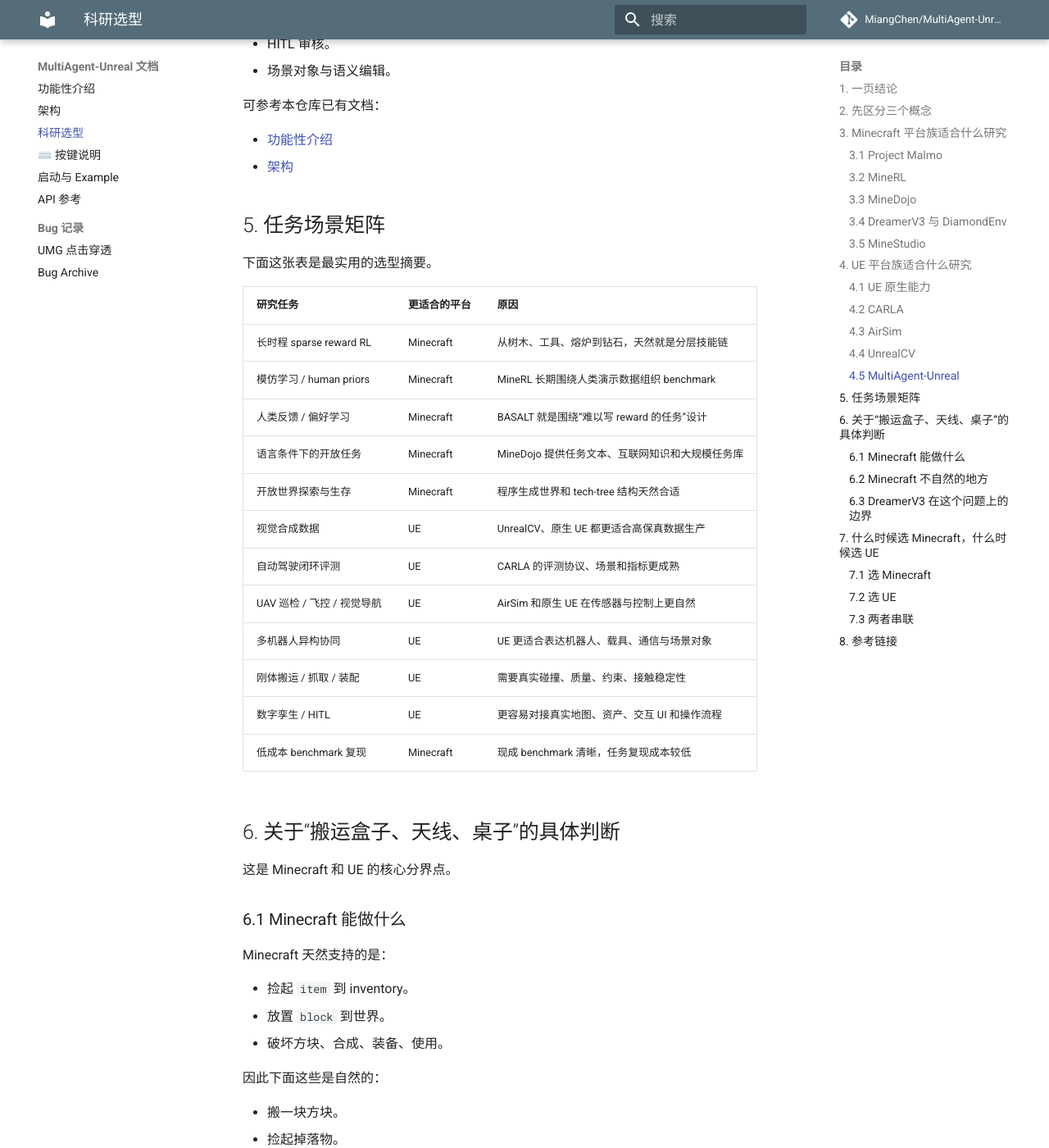
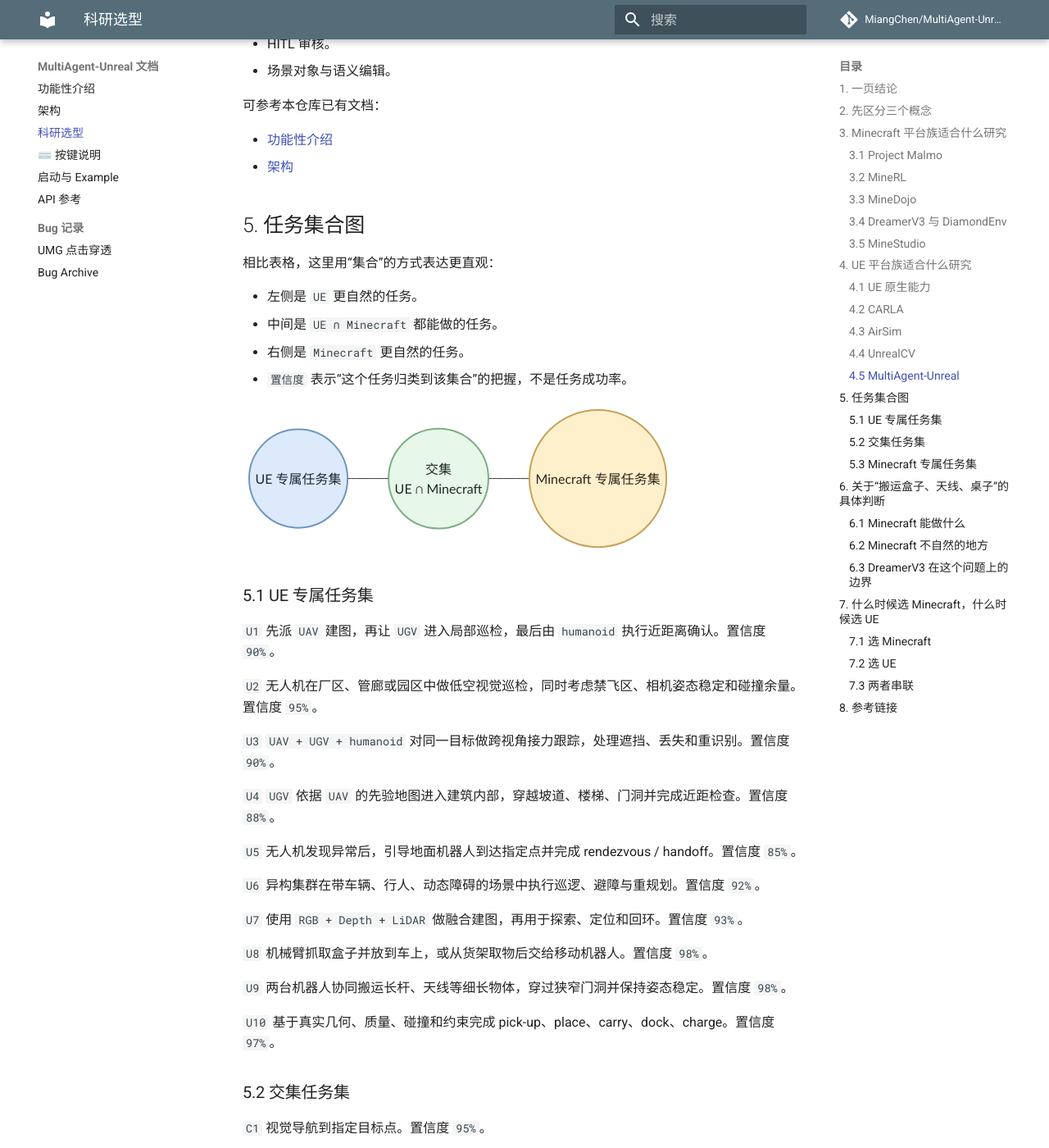
Before and after one commit to MiangChen/MultiAgent-Unreal, an MkDocs documentation site: the page built from site_docs/research-platforms-minecraft-vs-ue.md, in a window 1280 px wide and 1400 px high, scrolled down 7457 px. Shown: the whole window at 82% size. Built offline with MkDocs 1.6.1 and Material for MkDocs 9.7.7, drawn with Linux system fonts in a browser that asks for light colours; comment, search, counter and statistics services are not loaded; some of the changed text lies outside the part shown.

Commit message:
Visualize platform task sets

````diff
--- a/site_docs/research-platforms-minecraft-vs-ue.md
+++ b/site_docs/research-platforms-minecraft-vs-ue.md
@@ -261,24 +261,98 @@
 - [功能性介绍](index.md)
 - [架构](architecture.md)
 
-## 5. 任务场景矩阵
+## 5. 任务集合图
 
-下面这张表是最实用的选型摘要。
+相比表格，这里用“集合”的方式表达更直观：
 
-| 研究任务 | 更适合的平台 | 原因 |
-|---|---|---|
-| 长时程 sparse reward RL | Minecraft | 从树木、工具、熔炉到钻石，天然就是分层技能链 |
-| 模仿学习 / human priors | Minecraft | MineRL 长期围绕人类演示数据组织 benchmark |
-| 人类反馈 / 偏好学习 | Minecraft | BASALT 就是围绕“难以写 reward 的任务”设计 |
-| 语言条件下的开放任务 | Minecraft | MineDojo 提供任务文本、互联网知识和大规模任务库 |
-| 开放世界探索与生存 | Minecraft | 程序生成世界和 tech-tree 结构天然合适 |
-| 视觉合成数据 | UE | UnrealCV、原生 UE 都更适合高保真数据生产 |
-| 自动驾驶闭环评测 | UE | CARLA 的评测协议、场景和指标更成熟 |
-| UAV 巡检 / 飞控 / 视觉导航 | UE | AirSim 和原生 UE 在传感器与控制上更自然 |
-| 多机器人异构协同 | UE | UE 更适合表达机器人、载具、通信与场景对象 |
-| 刚体搬运 / 抓取 / 装配 | UE | 需要真实碰撞、质量、约束、接触稳定性 |
-| 数字孪生 / HITL | UE | 更容易对接真实地图、资产、交互 UI 和操作流程 |
-| 低成本 benchmark 复现 | Minecraft | 现成 benchmark 清晰，任务复现成本较低 |
+- 左侧是 `UE` 更自然的任务。
+- 中间是 `UE ∩ Minecraft` 都能做的任务。
+- 右侧是 `Minecraft` 更自然的任务。
+- `置信度` 表示“这个任务归类到该集合”的把握，不是任务成功率。
+
+```mermaid
+flowchart LR
+    UE((UE 专属任务集))
+    BOTH((交集<br/>UE ∩ Minecraft))
+    MC((Minecraft 专属任务集))
+
+    UE --- BOTH
+    BOTH --- MC
+
+    classDef ue fill:#dceafb,stroke:#6f97bf,stroke-width:2px,color:#1c2733;
+    classDef both fill:#e7f7e9,stroke:#7eae84,stroke-width:2px,color:#1e2a21;
+    classDef mc fill:#fff0cc,stroke:#c7a25a,stroke-width:2px,color:#2f2618;
+
+    class UE ue;
+    class BOTH both;
+    class MC mc;
+```
+
+### 5.1 UE 专属任务集
+
+`U1` 先派 `UAV` 建图，再让 `UGV` 进入局部巡检，最后由 `humanoid` 执行近距离确认。置信度 `90%`。
+
+`U2` 无人机在厂区、管廊或园区中做低空视觉巡检，同时考虑禁飞区、相机姿态稳定和碰撞余量。置信度 `95%`。
+
+`U3` `UAV + UGV + humanoid` 对同一目标做跨视角接力跟踪，处理遮挡、丢失和重识别。置信度 `90%`。
+
+`U4` `UGV` 依据 `UAV` 的先验地图进入建筑内部，穿越坡道、楼梯、门洞并完成近距检查。置信度 `88%`。
+
+`U5` 无人机发现异常后，引导地面机器人到达指定点并完成 rendezvous / handoff。置信度 `85%`。
+
+`U6` 异构集群在带车辆、行人、动态障碍的场景中执行巡逻、避障与重规划。置信度 `92%`。
+
+`U7` 使用 `RGB + Depth + LiDAR` 做融合建图，再用于探索、定位和回环。置信度 `93%`。
+
+`U8` 机械臂抓取盒子并放到车上，或从货架取物后交给移动机器人。置信度 `98%`。
+
+`U9` 两台机器人协同搬运长杆、天线等细长物体，穿过狭窄门洞并保持姿态稳定。置信度 `98%`。
+
+`U10` 基于真实几何、质量、碰撞和约束完成 pick-up、place、carry、dock、charge。置信度 `97%`。
+
+### 5.2 交集任务集
+
+`C1` 视觉导航到指定目标点。置信度 `95%`。
+
+`C2` 未知区域探索并提高地图覆盖率。置信度 `90%`。
+
+`C3` 搜索指定目标物或目标体。置信度 `90%`。
+
+`C4` 单目标主动视觉跟踪。置信度 `75%`。
+
+`C5` 多 agent 协同搜索并在指定地点会合。置信度 `80%`。
+
+`C6` 语言指令驱动的多步任务执行。置信度 `88%`。
+
+`C7` 中央决策器基于结构化状态做任务分配与子目标下发。置信度 `90%`。
+
+`C8` 把资源、样本或简单任务载荷从 `A` 点送到 `B` 点。置信度 `78%`。
+
+`C9` 巡逻、重访关键区域、按路线依次检查。置信度 `85%`。
+
+`C10` 简单环境改造以满足任务目标。置信度 `70%`。
+
+### 5.3 Minecraft 专属任务集
+
+`M1` 从零开始采木头、做工作台、做镐、挖铁、熔炼，最后采到钻石。置信度 `95%`。
+
+`M2` 在不能“往地里直挖”的约束下，探索并找到洞穴。置信度 `95%`。
+
+`M3` 在村庄旁建一座风格一致的村屋，并按要求展示成果。置信度 `92%`。
+
+`M4` 在山地中造一个瀑布，并移动视角拍出合格画面。置信度 `92%`。
+
+`M5` 在村庄附近围一个动物栏，抓两只同类动物进去，且尽量不破坏村庄结构。置信度 `95%`。
+
+`M6` 围绕 `wood -> stone -> iron -> diamond` 这类 tech-tree 做长链条 crafting / planning。置信度 `94%`。
+
+`M7` 以“发现尽可能多新物品或技能”为目标做 open-ended exploration。置信度 `90%`。
+
+`M8` 围绕 inventory、recipe、smelting 做长时程资源规划。置信度 `93%`。
+
+`M9` 根据多模态提示完成 build、break、farm、smelt 这类 TeamCraft 风格任务。置信度 `88%`。
+
+`M10` 在 MineLand 一类环境里做“有限感知 + 生存需求 + 多 agent 协作”的生态任务。置信度 `85%`。
 
 ## 6. 关于“搬运盒子、天线、桌子”的具体判断
 
````
